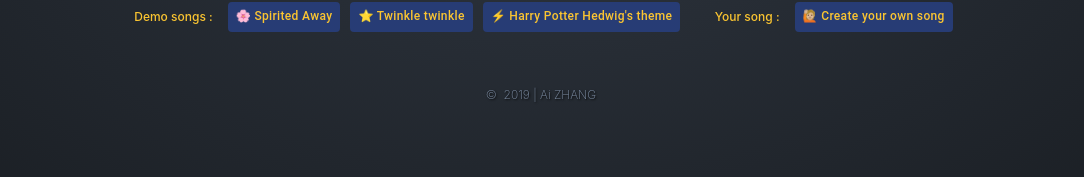
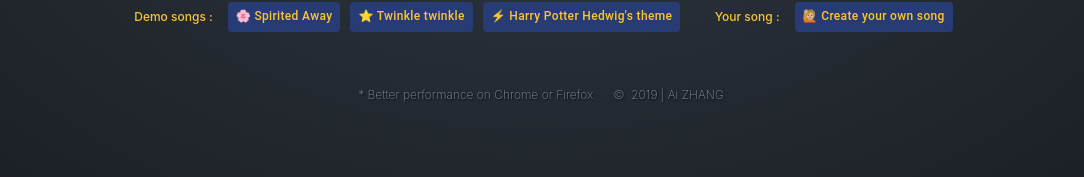
Before and after one commit to AvilaAi/MiniPianoGame, a React (Create React App) app: page / in a window 1280 px wide. Shown: the part 566-743 px from the top of the page, without its empty margins (99-1183 px from the left). Built offline with nearby package versions, Linux system fonts and the light colour scheme.

Commit message:
add footer

```diff
--- a/src/App.js
+++ b/src/App.js
@@ -14,7 +14,10 @@ const App = () => {
 				<h3>Play with your mouse or keyboard, have fun ! </h3>
 			</div>
 			<MyPiano />
-			<div class='footer'>&copy; &nbsp;2019&nbsp;|&nbsp;Ai ZHANG</div>
+			<div class='footer'>
+				* Better performance on Chrome or Firefox &nbsp;&nbsp;&nbsp;&nbsp;&nbsp;&copy; &nbsp;2019&nbsp;|&nbsp;Ai
+				ZHANG
+			</div>
 		</div>
 	);
 };
```
